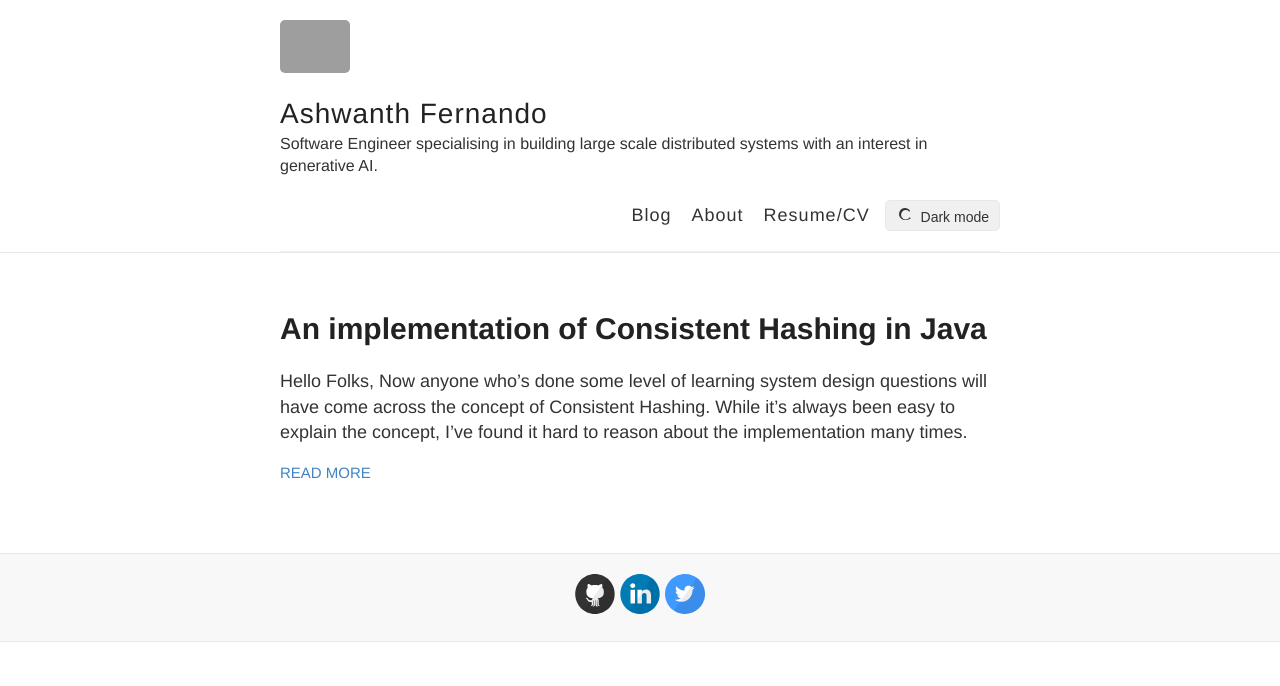
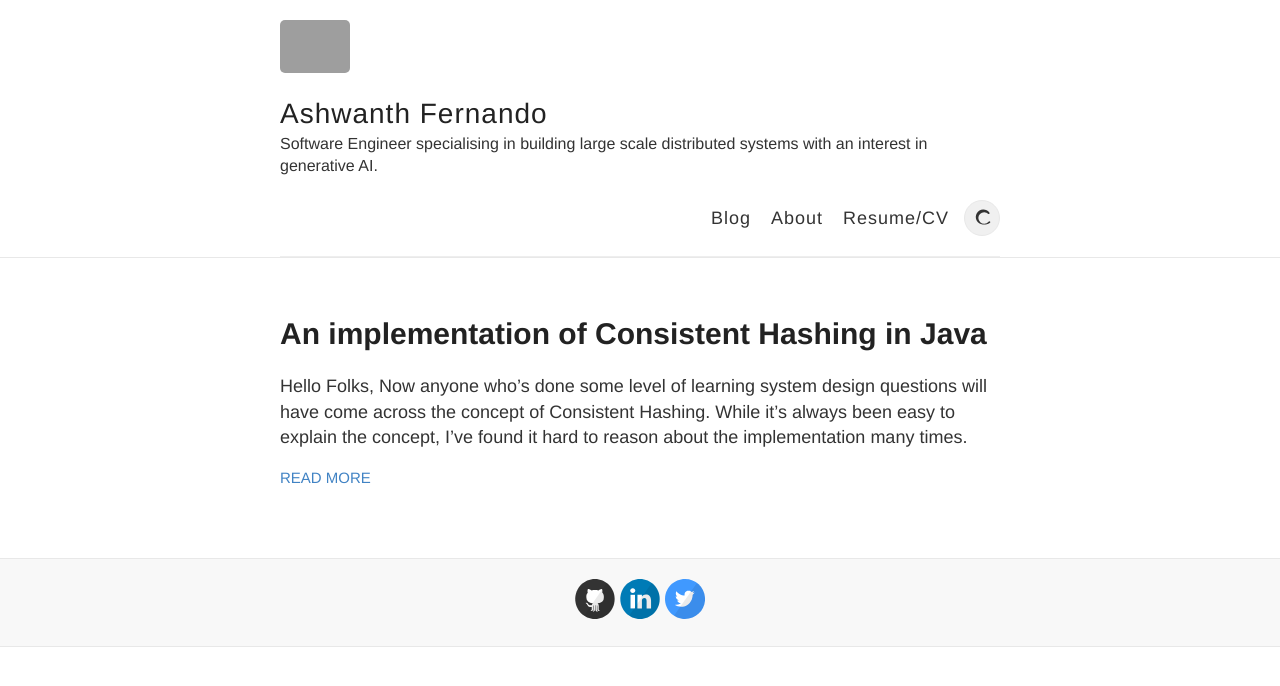
Before and after one commit to crazysoftwarecoder/crazysoftwarecoder.github.io, a Jekyll site: the page built from index.html, in a window 1280 px wide. Shown: the top 686 px of the page. Built offline with Jekyll 4.4.1, drawn with Linux system fonts in a browser that asks for light colours; grey boxes are pictures that could not be loaded.

```diff
--- a/_layouts/default.html
+++ b/_layouts/default.html
@@ -35,7 +35,6 @@
                 <svg xmlns="http://www.w3.org/2000/svg" viewBox="0 0 24 24" fill="currentColor">
                   <path d="M12.79 21a9 9 0 1 1 8.21-14 1 1 0 0 1-1.35 1.29 7 7 0 1 0 .24 9.49 1 1 0 1 1 1.35 1.29c-2.09 1.37-4.59 1.93-7.05 1.93z"/>
                 </svg>
-                <span class="theme-label">Dark mode</span>
               </span>
             </button>
           </nav>
--- a/assets/js/theme-toggle.js
+++ b/assets/js/theme-toggle.js
@@ -36,14 +36,12 @@
         <svg xmlns="http://www.w3.org/2000/svg" viewBox="0 0 24 24" fill="currentColor">
           <path d="M12 3a1 1 0 0 1 1 1v1a1 1 0 0 1-2 0V4a1 1 0 0 1 1-1zm9 9h-1a1 1 0 0 0 0 2h1a1 1 0 0 0 0-2zM4 12a1 1 0 0 0-1 1v1a1 1 0 0 0 2 0v-1a1 1 0 0 0-1-1zm9-9a1 1 0 0 0-1 1v1a1 1 0 0 0 2 0V4a1 1 0 0 0-1-1zM4 5.27l.71.71a1 1 0 0 0 1.41-1.41l-.71-.71a1 1 0 0 0-1.41 1.41zm15.98 2.44a1 1 0 0 0-1.41 0l-.71.71a1 1 0 0 0 1.41 1.41l.71-.71a1 1 0 0 0 0-1.41zM12 6a6 6 0 1 0 0 12 6 6 0 0 0 0-12z"/>
         </svg>
-        <span class="theme-label">Light mode</span>
       `;
     } else {
       themeIcon.innerHTML = `
         <svg xmlns="http://www.w3.org/2000/svg" viewBox="0 0 24 24" fill="currentColor">
           <path d="M12.79 21a9 9 0 1 1 8.21-14 1 1 0 0 1-1.35 1.29 7 7 0 1 0 .24 9.49 1 1 0 1 1 1.35 1.29c-2.09 1.37-4.59 1.93-7.05 1.93z"/>
         </svg>
-        <span class="theme-label">Dark mode</span>
       `;
     }
   }
--- a/style.scss
+++ b/style.scss
@@ -319,17 +319,23 @@
   background: var(--button-background);
   color: var(--button-foreground);
   border: 1px solid var(--border-color);
-  border-radius: 5px;
-  padding: 5px 10px;
+  border-radius: 50%;
+  padding: 8px;
   margin-left: 15px;
   cursor: pointer;
   display: flex;
   align-items: center;
+  justify-content: center;
   font-size: 14px;
   transition: all 0.3s ease;
+  width: 36px;
+  height: 36px;
 
   @include mobile {
     margin: 0 10px;
+    width: 32px;
+    height: 32px;
+    padding: 6px;
   }
 }
 
@@ -338,17 +344,11 @@
 }
 
 .theme-toggle svg {
-  width: 16px;
-  height: 16px;
-  margin-right: 5px;
-}
+  width: 20px;
+  height: 20px;
 
-@include mobile {
-  .theme-label {
-    display: none;
-  }
-
-  .theme-toggle svg {
-    margin-right: 0;
+  @include mobile {
+    width: 18px;
+    height: 18px;
   }
 }
```
